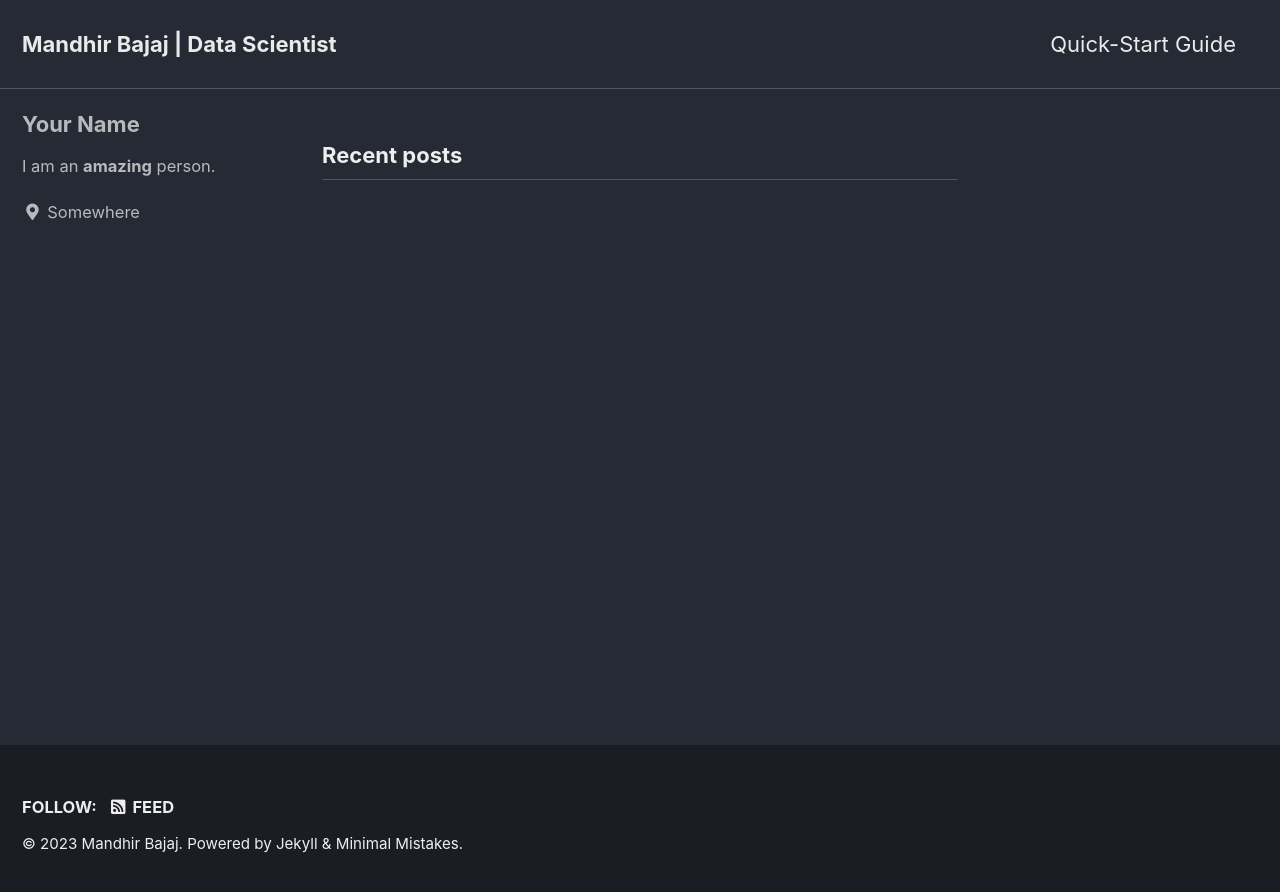
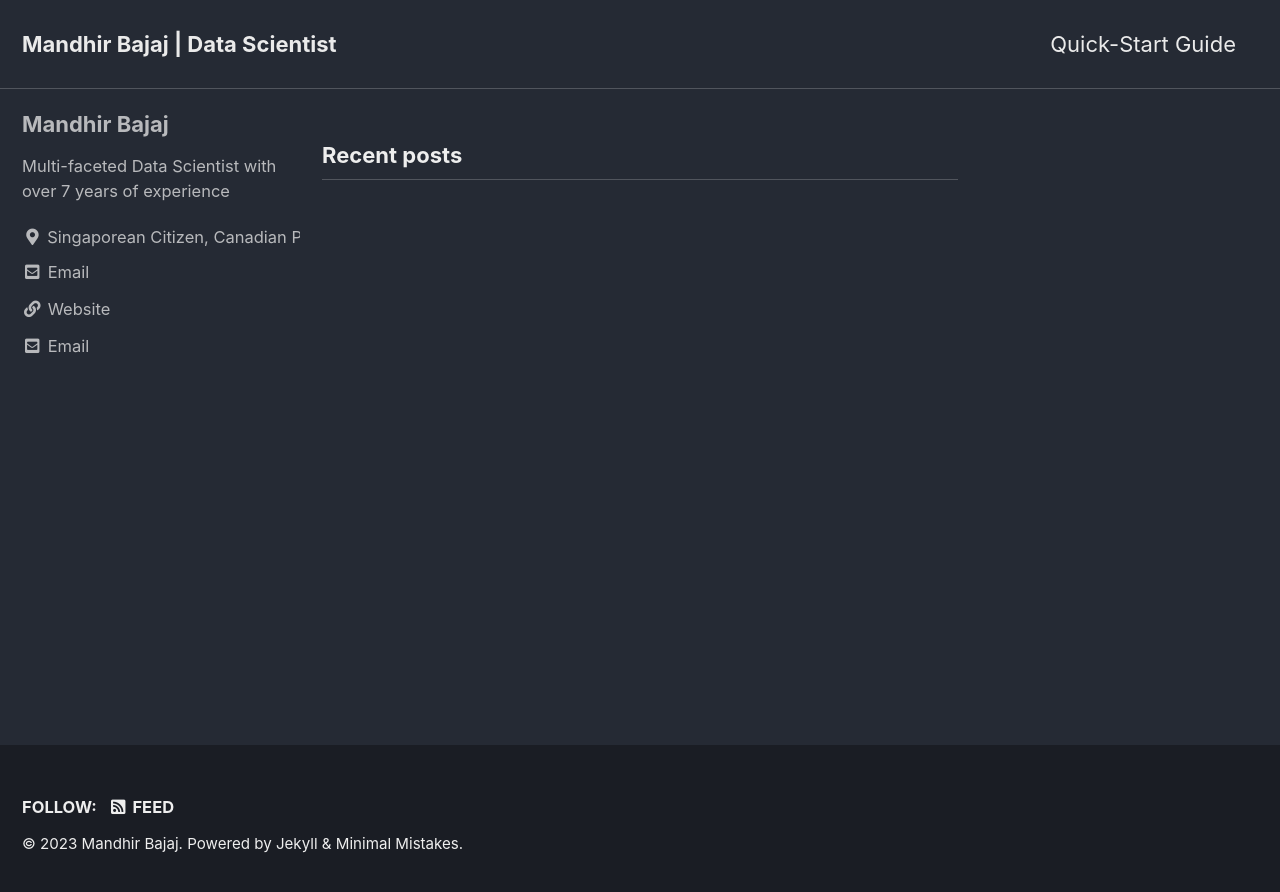
Before and after one commit to mandhir/mandhir.github.io, a Jekyll site: the page built from index.html, in a window 1280 px wide. Shown: the top 892 px of the page. Built offline with Jekyll 4.4.1, drawn with Linux system fonts in a browser that asks for light colours; cached includes are drawn as plain includes; the list of posts is cut into pages by our own code.

Commit message:
Update _config.yml

```diff
--- a/_config.yml
+++ b/_config.yml
@@ -104,18 +104,18 @@ analytics:
 
 # Site Author
 author:
-  name             : "Your Name"
+  name             : "Mandhir Bajaj"
   avatar           : # path of avatar image, e.g. "/assets/images/bio-photo.jpg"
-  bio              : "I am an **amazing** person."
-  location         : "Somewhere"
-  email            :
+  bio              : "Multi-faceted Data Scientist with over 7 years of experience"
+  location         : "Singaporean Citizen, Canadian Permanent Resident, Working in the US on an L1"
+  email            : "data.mandhir@gmail.com"
   links:
     - label: "Email"
       icon: "fas fa-fw fa-envelope-square"
-      # url: "mailto:your.name@email.com"
+      url: "mailto:data.mandhir@gmail.com"
     - label: "Website"
       icon: "fas fa-fw fa-link"
-      # url: "https://your-website.com"
+      url: "https://mandhir.github.io"
     - label: "Twitter"
       icon: "fab fa-fw fa-twitter-square"
       # url: "https://twitter.com/"
```
